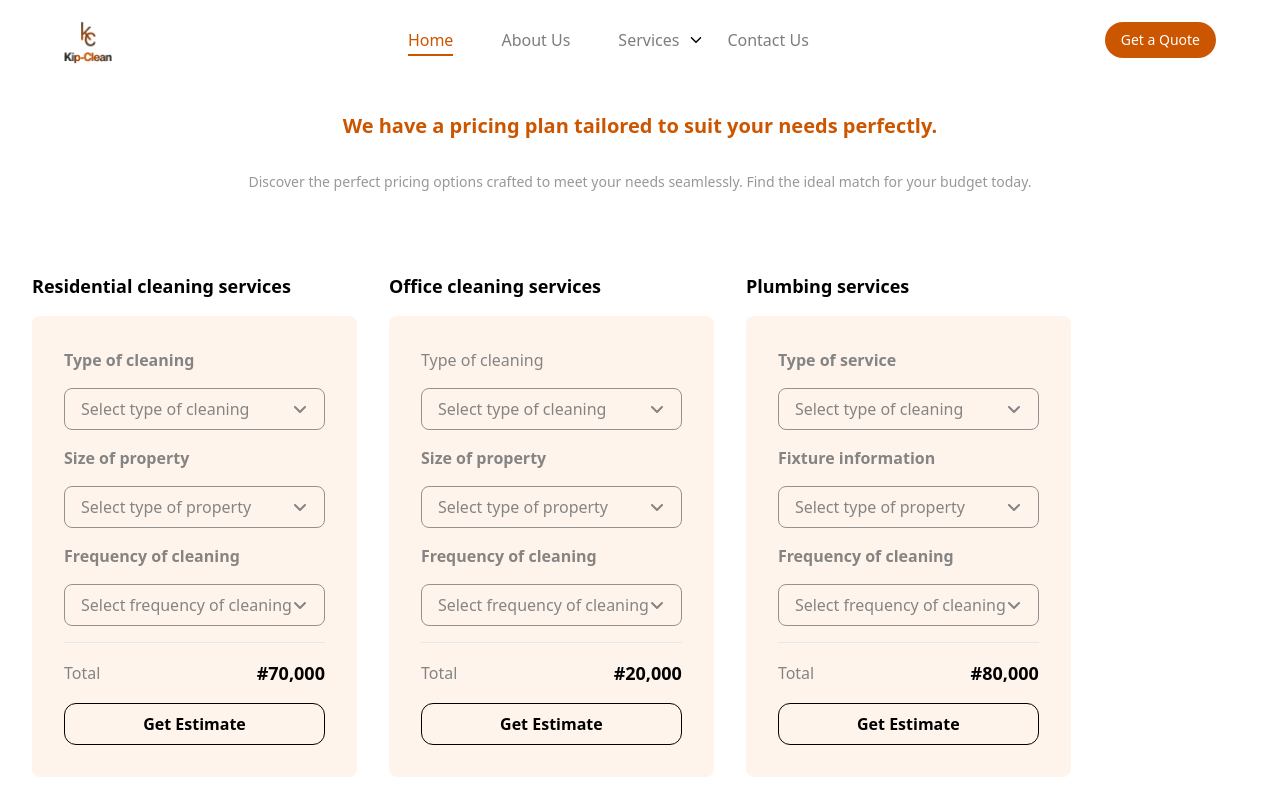
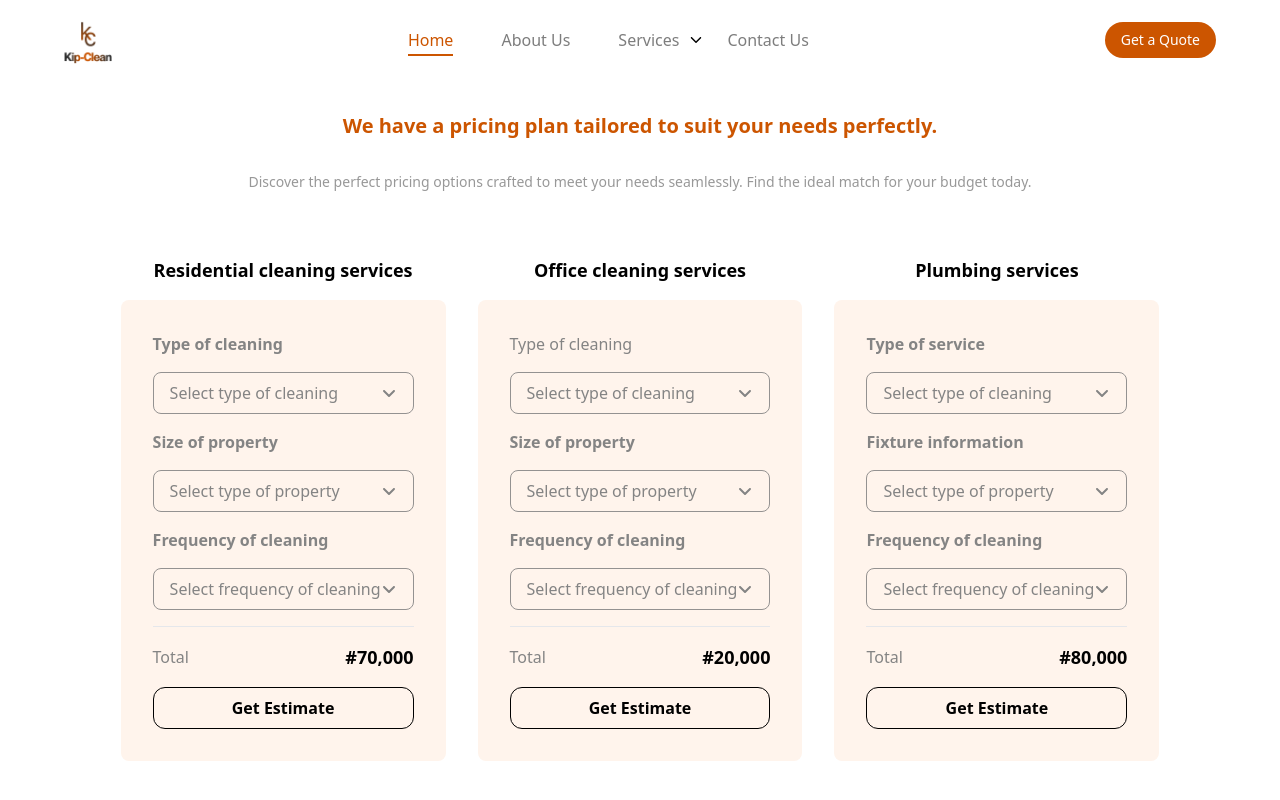
Before and after one commit to mosesfawole/kipClean, a React (Vite) app: page /pricing in a window 1280 px wide. Shown: the top 800 px of the page. Built offline with nearby package versions, Linux system fonts and the light colour scheme.

Commit message:
temp fix to Services apge

```diff
--- a/src/components/pricing/Office.jsx
+++ b/src/components/pricing/Office.jsx
@@ -41,7 +41,9 @@ const Office = () => {
 
   return (
     <div className="my-4 transition-all duration-500 ">
-      <h3 className="py-4 text-lg font-semibold">Office cleaning services</h3>
+      <h3 className="mb-4 text-center text-lg font-semibold">
+        Office cleaning services
+      </h3>
       <div className="p-8 rounded-lg bg-secondary text-[#848484] flex flex-col gap-4">
         <div>
           <p>Type of cleaning</p>
--- a/src/components/pricing/Plumbing.jsx
+++ b/src/components/pricing/Plumbing.jsx
@@ -41,7 +41,9 @@ const Plumbing = () => {
 
   return (
     <div className="mt-4 transition-all duration-500 ">
-      <h3 className="py-4 text-lg font-semibold ">Plumbing services</h3>
+      <h3 className="mb-4 text-center text-lg font-semibold ">
+        Plumbing services
+      </h3>
       <div className="p-8 rounded-lg bg-secondary text-[#848484] flex flex-col gap-4">
         <div>
           <p className="font-semibold ">Type of service</p>
--- a/src/components/pricing/Residential.jsx
+++ b/src/components/pricing/Residential.jsx
@@ -48,7 +48,7 @@ const Residential = () => {
 
   return (
     <div className="mt-4 transition-all duration-500 ">
-      <h3 className="py-4 text-lg font-semibold">
+      <h3 className="mb-4 text-center text-lg font-semibold">
         Residential cleaning services
       </h3>
       <div className="flex flex-col gap-4 p-8 rounded-lg bg-secondary text-[#848484] ">
--- a/src/pages/Pricing.jsx
+++ b/src/pages/Pricing.jsx
@@ -1,13 +1,16 @@
-import Office from '../components/pricing/Office';
-import Plumbing from '../components/pricing/Plumbing';
-import PricingHeader from '../components/pricing/PricingHeader';
-import Residential from '../components/pricing/Residential';
+import Office from "../components/pricing/Office";
+import Plumbing from "../components/pricing/Plumbing";
+import PricingHeader from "../components/pricing/PricingHeader";
+import Residential from "../components/pricing/Residential";
 
 const Pricing = () => {
   return (
-		<div className='p-8 max-w-7xl mx-auto'>
+    <div className="p-8 max-w-7xl mx-auto">
       <PricingHeader />
-			<div className='flex flex-col items-start gap-0 mt-12 md:gap-8 md:flex-row'>
+      <div
+        className="flex flex-col items-start gap-0 mt-12
+			md:gap-8 md:flex-row md:justify-center"
+      >
         <Residential />
         <Office />
         <Plumbing />
```
Lines whose indentation alone changed are shown as unchanged.
